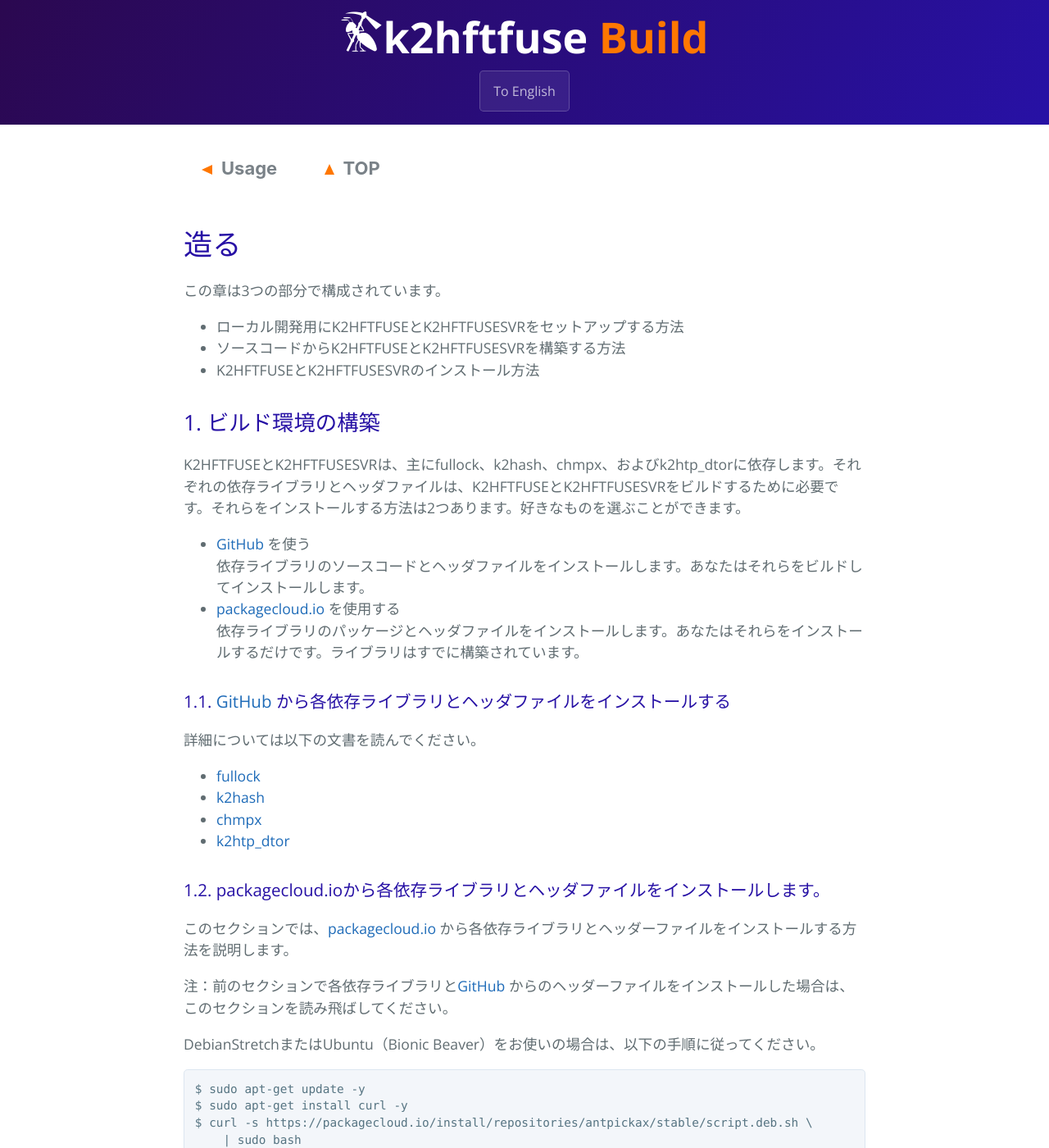
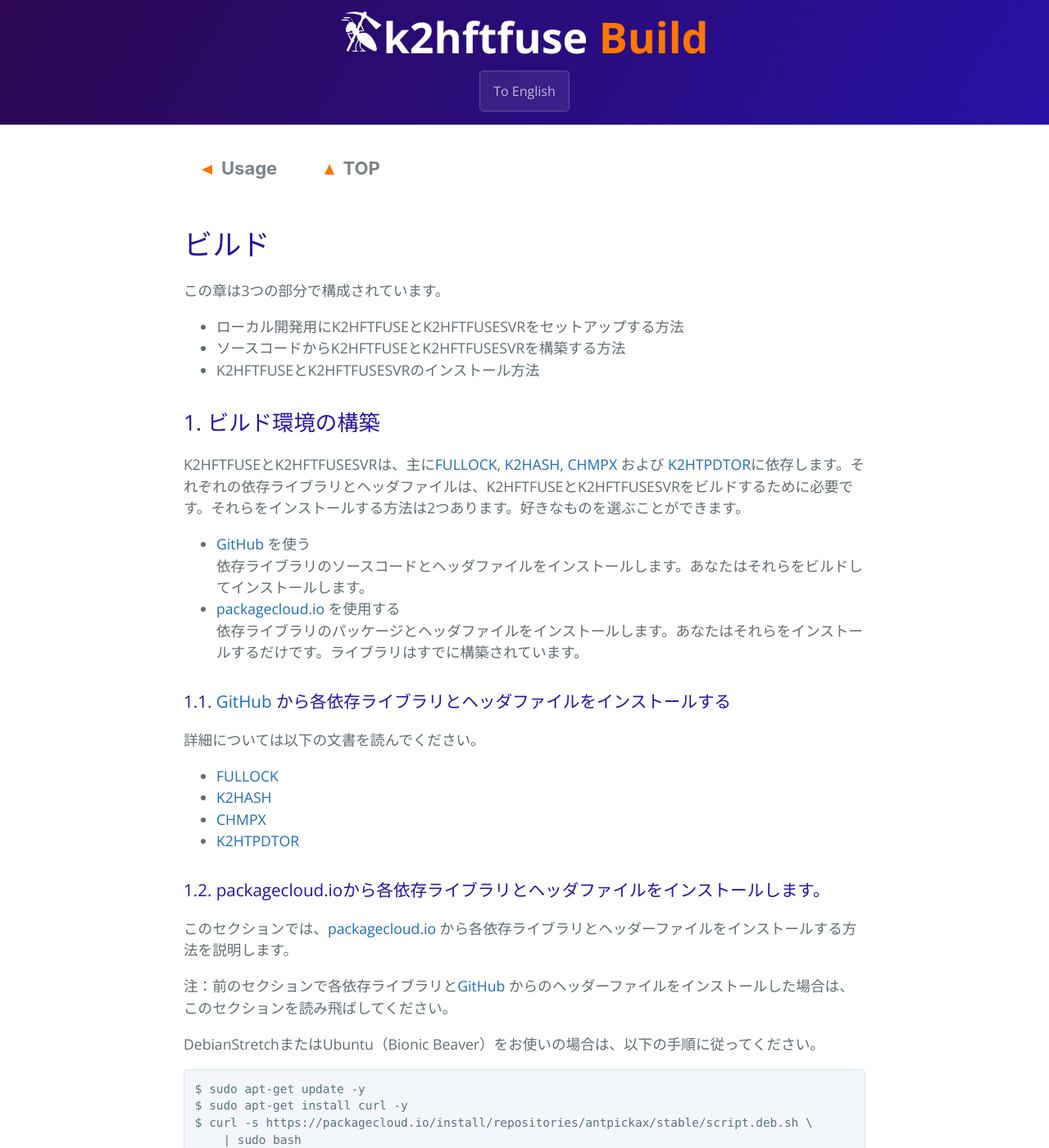
Before and after one commit to yahoojapan/k2hftfuse, a Jekyll site: the page built from buildja.md, in a window 1280 px wide and 1400 px high. Shown: the whole window at 82% size. Built offline with Jekyll 4.4.1, drawn with Linux system fonts in a browser that asks for light colours.

Commit message:
Fixed wrong urls and styles.

````diff
--- a/buildja.md
+++ b/buildja.md
@@ -13,7 +13,7 @@
 next_string:
 ---
 
-# 造る
+# ビルド
 
 この章は3つの部分で構成されています。
 
@@ -23,27 +23,27 @@
 
 ## 1. ビルド環境の構築
 
-K2HFTFUSEとK2HFTFUSESVRは、主にfullock、k2hash、chmpx、およびk2htp_dtorに依存します。それぞれの依存ライブラリとヘッダファイルは、K2HFTFUSEとK2HFTFUSESVRをビルドするために必要です。それらをインストールする方法は2つあります。好きなものを選ぶことができます。
+K2HFTFUSEとK2HFTFUSESVRは、主に[FULLOCK](https://fullock.antpick.ax/indexja.html), [K2HASH](https://k2hash.antpick.ax/indexja.html), [CHMPX](https://chmpx.antpick.ax/indexja.html) および [K2HTPDTOR](https://k2hthdtor.antpick.ax/indexja.html)に依存します。それぞれの依存ライブラリとヘッダファイルは、K2HFTFUSEとK2HFTFUSESVRをビルドするために必要です。それらをインストールする方法は2つあります。好きなものを選ぶことができます。
 
-* [GitHub](https://github.com/yahoojapan/k2hftfuse)  を使う
+* [GitHub](https://github.com/yahoojapan)  を使う
 依存ライブラリのソースコードとヘッダファイルをインストールします。あなたはそれらをビルドしてインストールします。
 * [packagecloud.io](https://packagecloud.io/antpickax/stable/) を使用する
 依存ライブラリのパッケージとヘッダファイルをインストールします。あなたはそれらをインストールするだけです。ライブラリはすでに構築されています。
 
-### 1.1. [GitHub](https://github.com/yahoojapan/k2hftfuse)  から各依存ライブラリとヘッダファイルをインストールする
+### 1.1. [GitHub](https://github.com/yahoojapan)  から各依存ライブラリとヘッダファイルをインストールする
 
 詳細については以下の文書を読んでください。
 
-* [fullock](https://fullock.antpick.ax/buildja.html)
-* [k2hash](https://k2hash.antpick.ax/buildja.html)
-* [chmpx](https://chmpx.antpick.ax/buildja.html)
-* [k2htp_dtor](https://k2htpdtor.antpick.ax/buildja.html)
+* [FULLOCK](https://fullock.antpick.ax/buildja.html)
+* [K2HASH](https://k2hash.antpick.ax/buildja.html)
+* [CHMPX](https://chmpx.antpick.ax/buildja.html)
+* [K2HTPDTOR](https://k2htpdtor.antpick.ax/buildja.html)
 
 ### 1.2.  packagecloud.ioから各依存ライブラリとヘッダファイルをインストールします。
 
 このセクションでは、[packagecloud.io](https://packagecloud.io/antpickax/stable/) から各依存ライブラリとヘッダーファイルをインストールする方法を説明します。
 
-注：前のセクションで各依存ライブラリと[GitHub](https://github.com/yahoojapan/k2hftfuse)  からのヘッダーファイルをインストールした場合は、このセクションを読み飛ばしてください。
+注：前のセクションで各依存ライブラリと[GitHub](https://github.com/yahoojapan)  からのヘッダーファイルをインストールした場合は、このセクションを読み飛ばしてください。
 
 DebianStretchまたはUbuntu（Bionic Beaver）をお使いの場合は、以下の手順に従ってください。
 ```bash
````
Also changed, not shown: build.md (+7 -7 lines).
